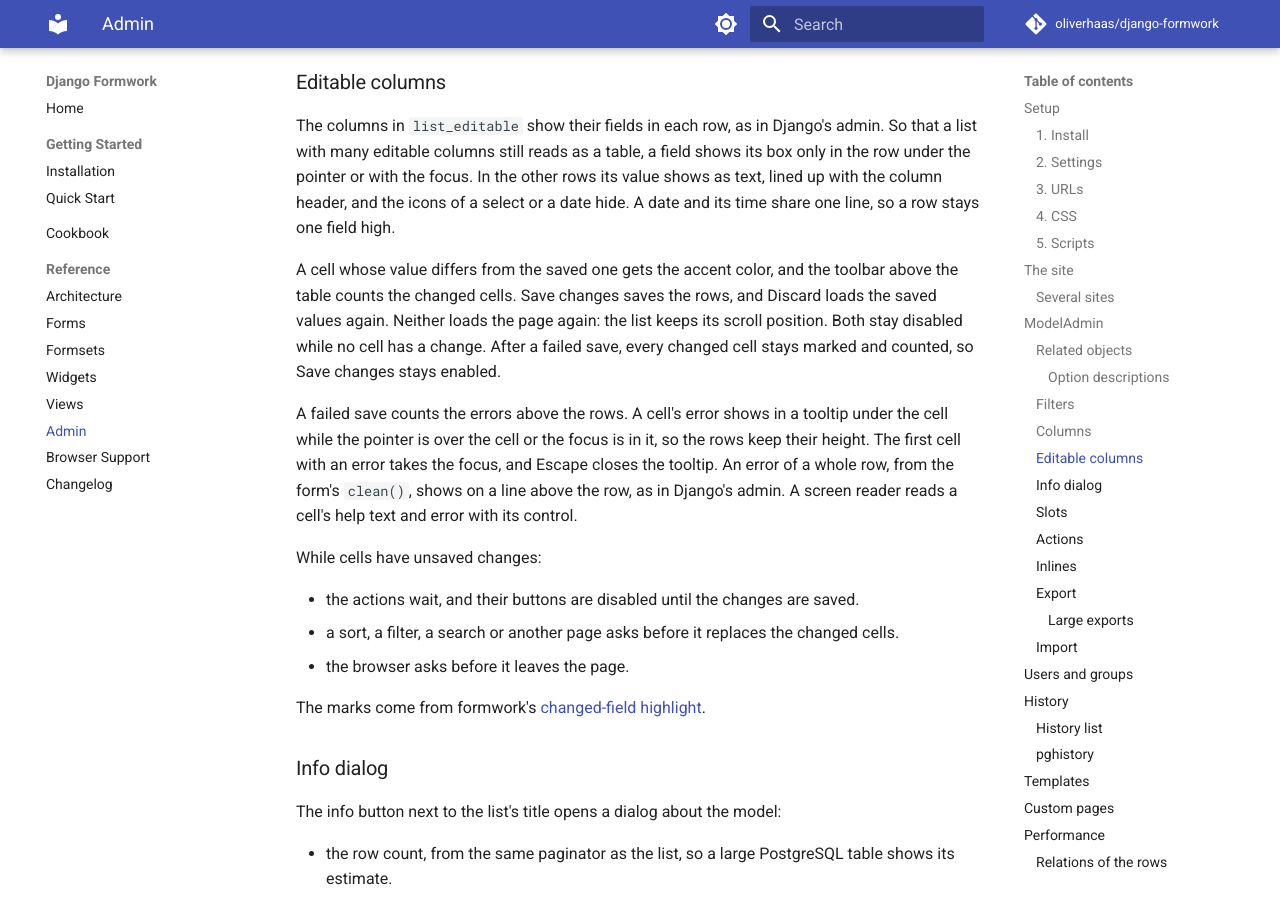
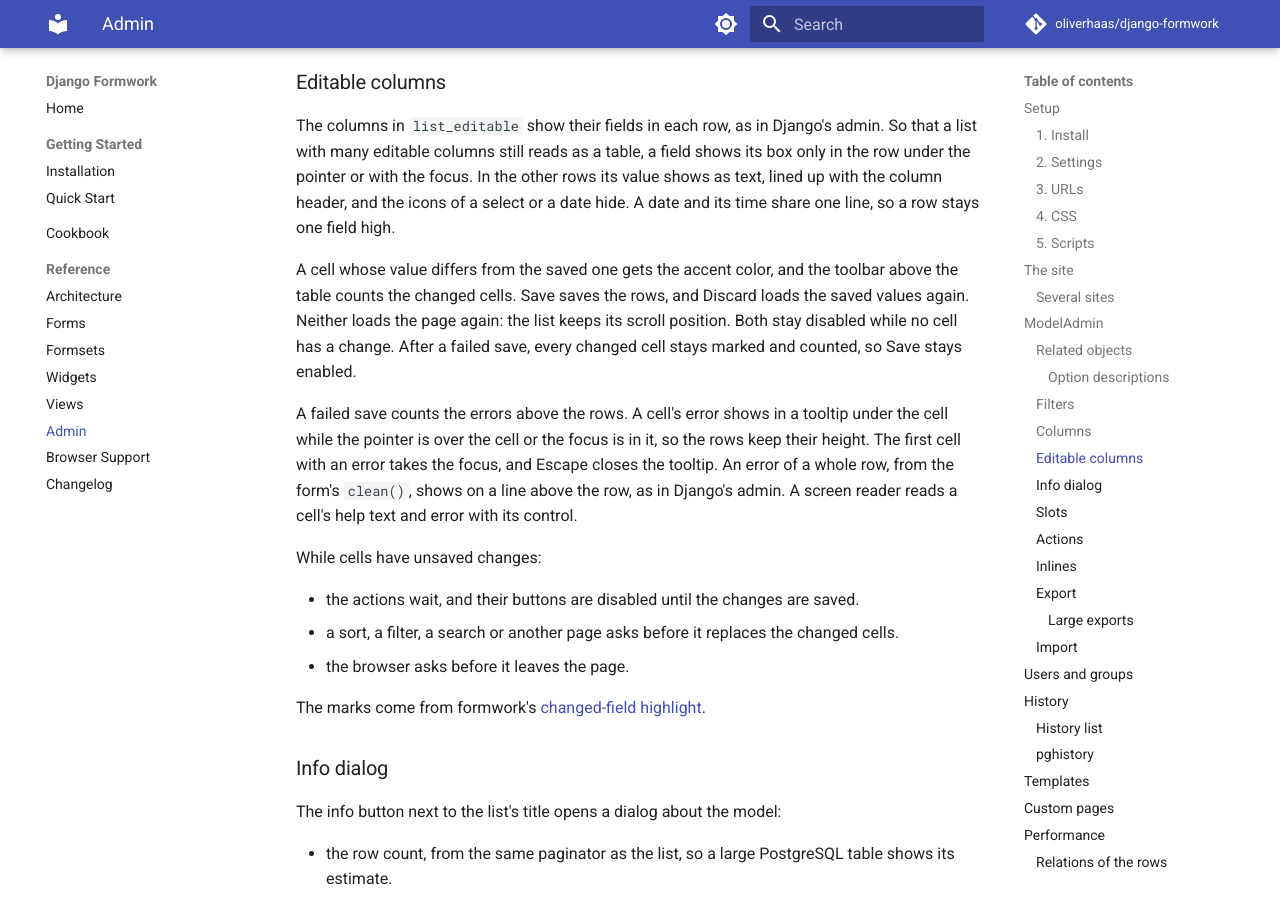
Before and after one commit to oliverhaas/django-formwork, an MkDocs documentation site: the page built from docs/reference/admin.md, in a window 1280 px wide and 900 px high, scrolled down 13979 px. Built offline with MkDocs 1.6.1 and Material for MkDocs 9.7.7, drawn with Linux system fonts in a browser that asks for light colours; comment, search, counter and statistics services are not loaded; the version menu is left out.

Commit message:
feat(admin): label the list's save button Save at every width

```diff
--- a/docs/reference/admin.md
+++ b/docs/reference/admin.md
@@ -565,9 +565,9 @@ up with the column header, and the icons of a select or a date hide. A date and
 share one line, so a row stays one field high.
 
 A cell whose value differs from the saved one gets the accent color, and the toolbar above
-the table counts the changed cells. Save changes saves the rows, and Discard loads the saved values
+the table counts the changed cells. Save saves the rows, and Discard loads the saved values
 again. Neither loads the page again: the list keeps its scroll position. Both stay disabled while no cell has a change. After a failed save, every changed
-cell stays marked and counted, so Save changes stays enabled.
+cell stays marked and counted, so Save stays enabled.
 
 A failed save counts the errors above the rows. A cell's error shows in a tooltip under
 the cell while the pointer is over the cell or the focus is in it, so the rows keep their
```
Also changed, not shown: docs/reference/changelog.md (+2 -0 lines), 2 other files.
